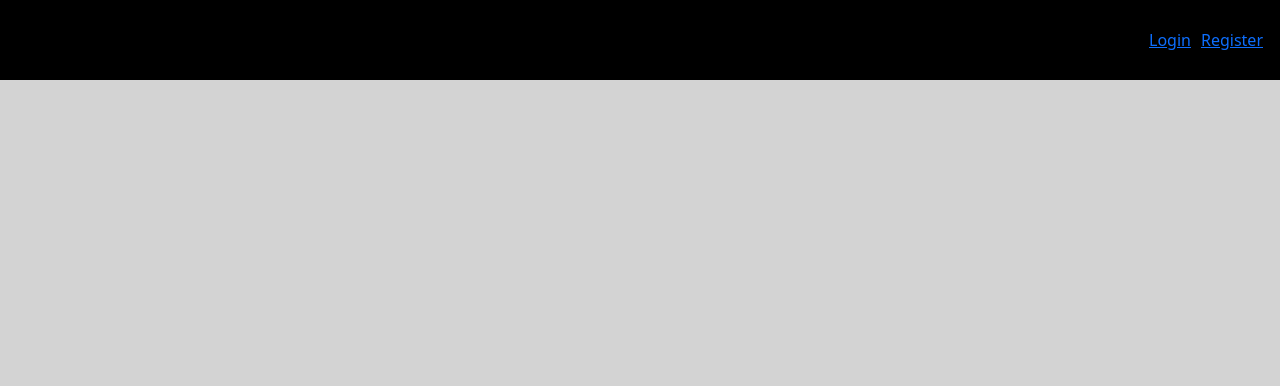
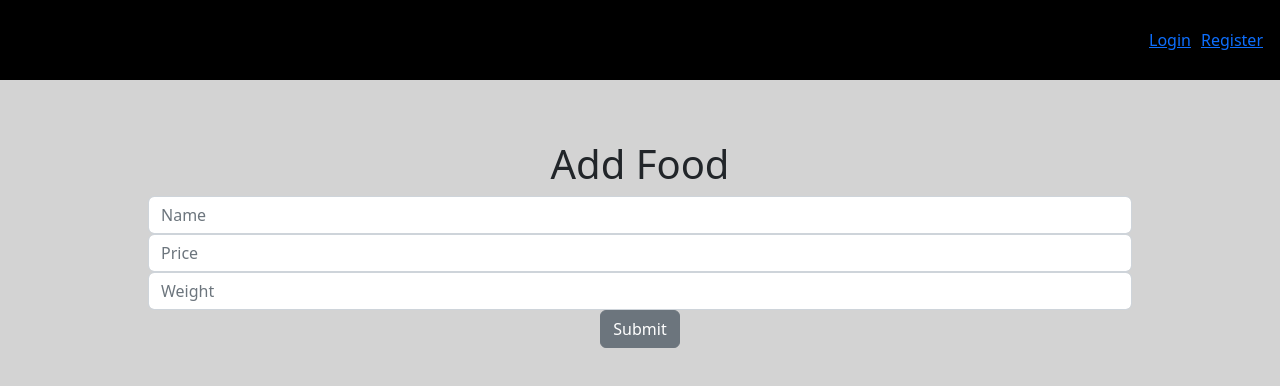
Before and after one commit to avrbovsky/canteen, a React (Create React App) app: page /addFood in a window 1280 px wide. Before the commit this address had no page. Shown: the top 386 px of the page. Built offline with nearby package versions, Linux system fonts and the light colour scheme.

Commit message:
addFood by admin

```diff
--- a/package.json
+++ b/package.json
@@ -11,6 +11,7 @@
     "@types/react": "^18.0.21",
     "@types/react-dom": "^18.0.6",
     "assert": "^2.0.0",
+    "axios": "^1.2.0",
     "bootstrap": "^5.2.2",
     "buffer": "^6.0.3",
     "js-sha256": "^0.9.0",
--- a/src/Routes.tsx
+++ b/src/Routes.tsx
@@ -10,6 +10,7 @@ import { SendFilePage } from "./pages/SendFilePage";
 import { MenuPage } from "./pages/MenuPage";
 import { FoodsPage } from "./pages/FoodsPage";
 import { CommentsPage } from "./pages/CommentsPage";
+import { AddFood } from "./pages/AddFood";
 
 export const Routes = () => {
   return (
@@ -25,6 +26,7 @@ export const Routes = () => {
       <Route path="/menu" element={<MenuPage />} />
       <Route path="/foods" element={<FoodsPage />} />
       <Route path="/commets" element={<CommentsPage />} />
+      <Route path="/addFood" element={<AddFood />} />
     </RouterRoutes>
   );
 };
--- a/src/components/Header.tsx
+++ b/src/components/Header.tsx
@@ -61,6 +61,11 @@ export const Header = (): JSX.Element => {
               <Link to="/comments">Commets</Link>
             </NavItem>
           )}
+          {currentUser && (
+            <NavItem style={{ margin: 5 }}>
+              <Link to="/addFood">Commets</Link>
+            </NavItem>
+          )}
           {currentUser && <Button onClick={handleLogoutClicked}>Logout</Button>}
         </Nav>
       </Navbar>
--- /dev/null
+++ b/src/pages/AddFood.tsx
@@ -0,0 +1,76 @@
+import React, { useReducer, useState } from "react";
+import { Button, Form, Input } from "reactstrap";
+import { url } from "../config";
+
+const formReducer = (state:any, event:any) => {
+  if(event.reset) {
+    return {
+      name: '',
+      price: 0,
+      weight: 0,
+    }
+  }
+  return {
+    ...state,
+    [event.target.name]: event.target.value
+  }
+ }
+
+export const AddFood = () => {
+  const [formData, setFormData] = useReducer(formReducer, {});
+  const [submitting, setSubmitting] = useState(false);
+  const handleSubmit = (event: any) => {
+    event.preventDefault();
+    setSubmitting(true);
+
+    setTimeout(() => {
+      handleAddFood();
+      setSubmitting(false);
+    }, 1000)
+  };
+
+
+  const handleAddFood = () => {
+    fetch(`${url}/api/foodCreate`, {
+      method: "POST",
+      body: JSON.stringify(formData),
+      headers: {
+        "Content-Type": "application/json; charset=UTF-8",
+      },
+    })
+      .catch((error) => console.log("error", error))
+  };
+
+  return (
+    <div
+      style={{
+        width: "80%",
+        marginLeft: "auto",
+        marginRight: "auto",
+        textAlign: "center",
+        padding: "20px",
+      }}
+    >
+      <h1>Add Food</h1>
+      {submitting &&
+       <div>Submtting Form...</div>
+     }
+      <Form
+        onSubmit={(e) => {
+          handleSubmit(e);
+        }}
+      >
+        <Input required disabled={submitting} name="name" type="text" placeholder="Name" maxlength="100" onChange={setFormData}>
+          Name
+        </Input>
+        <Input required disabled={submitting} name="price" type="number" placeholder="Price" step="0.01" min="0" onChange={setFormData}>
+          Price
+        </Input>
+        <Input required disabled={submitting} name="weight" type="number" placeholder="Weight" step="1" min="0" onChange={setFormData}>
+          Weight
+        </Input>
+        <Button type="submit" disabled={submitting}>Submit</Button>
+      </Form>
+    </div>
+  );
+};
```
Also changed, not shown: 1 other file (tests, documents, lock files or other folders).
